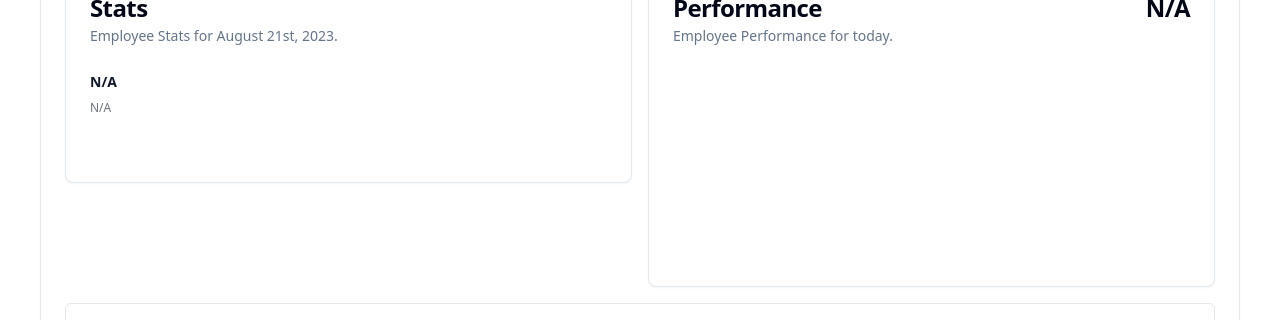
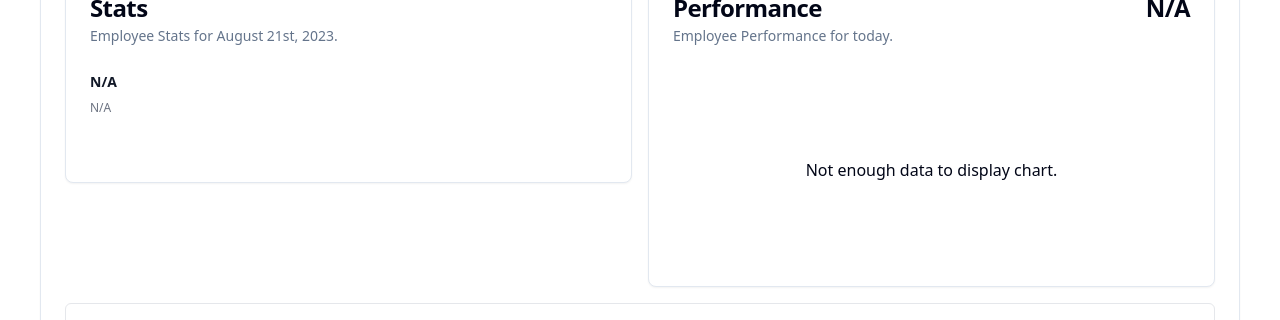
Before and after one commit to charlesmorrisjr/SupplyManager, a Next.js app: page /employee_details in a window 1280 px wide. Shown: the part 303-623 px from the top of the page. Built offline with nearby package versions, Linux system fonts and the light colour scheme; no server answers; the database is empty.

Commit message:
Fix chart bugs, only show when > 1 trip

```diff
--- a/app/employee_details/chart.tsx
+++ b/app/employee_details/chart.tsx
@@ -23,10 +23,12 @@ function populateData(trips: any) {
   data.length = 0;
 
   trips.forEach((trip: any) => {
+    if (trip.completion === 2) {
       data.push({
         baseline: 100.00,
         percentage: trip.performance,
       });
+    }
   });
 }
 
@@ -58,6 +60,8 @@ export function Chart({ trips, performance }: { trips: any, performance: any })
       </CardHeader>
         <CardContent className="pb-4">
           <div className="h-[200px]">
+
+          { data.length > 1 ?
             <ResponsiveContainer>
               <LineChart
                 data={data}
@@ -137,6 +141,11 @@ export function Chart({ trips, performance }: { trips: any, performance: any })
                 />
               </LineChart>
             </ResponsiveContainer>
+          :
+            <div className="flex flex-col items-center justify-center h-full">
+              <span className="text-muted-foreground">Not enough data to display chart.</span>
+            </div>
+          }
          </div>
         </CardContent>
     </Card>
```
Lines whose indentation alone changed are shown as unchanged.
